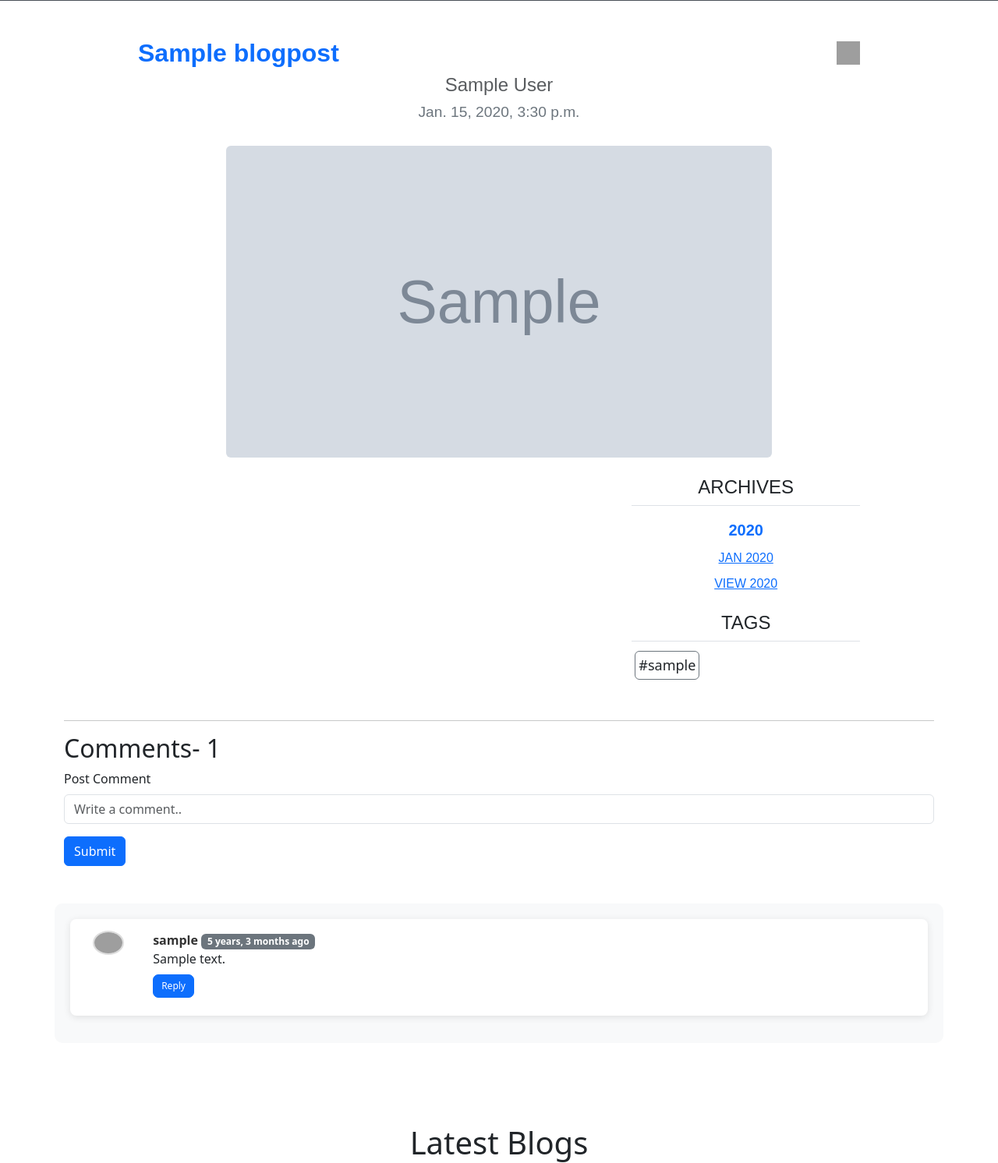
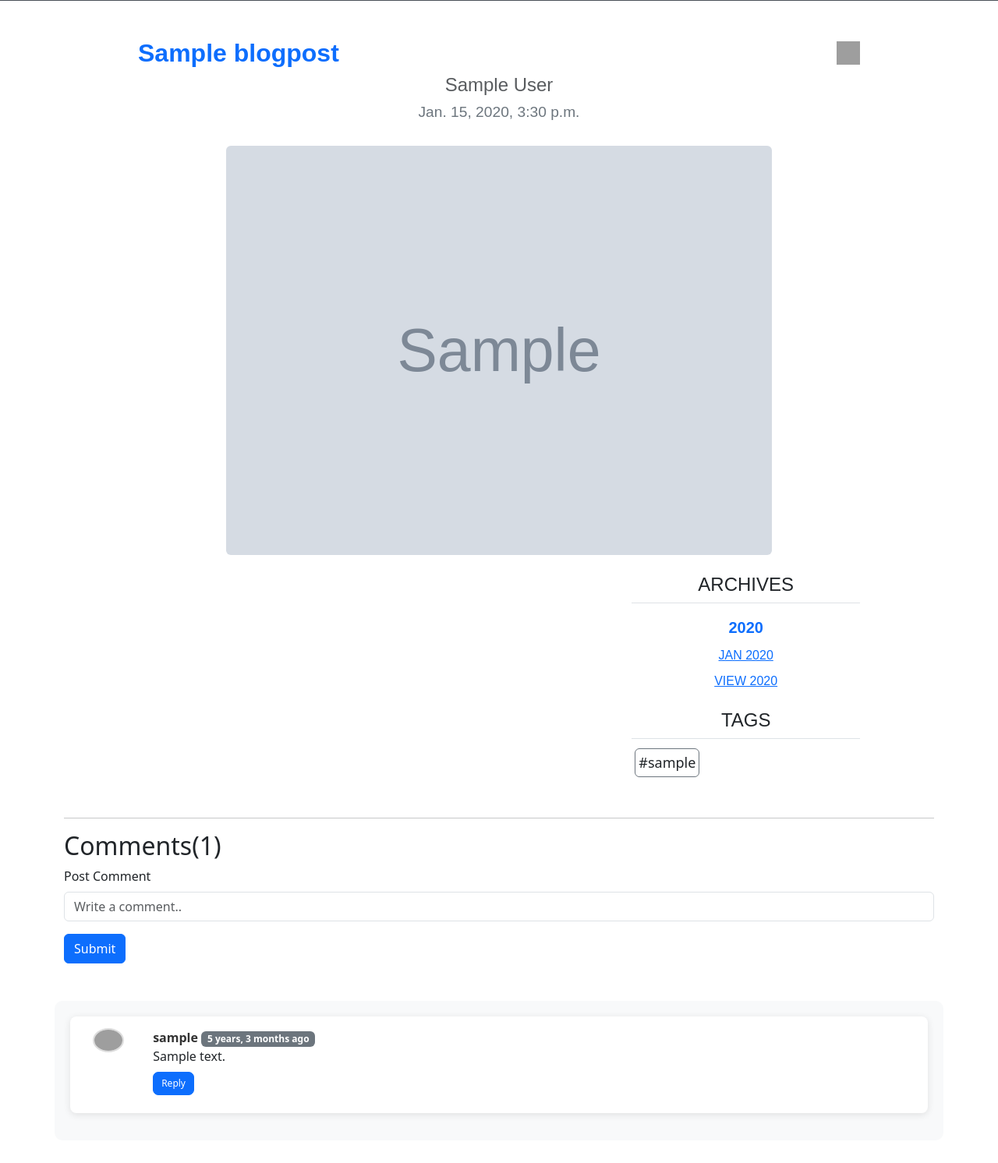
Before and after one commit to akanksha070191/Blog, a Django app: page /blogs/1/ in a window 1280 px wide. Shown: the part 56-1548 px from the top of the page at 78% size. Run offline with Django 5.2, Linux system fonts and the light colour scheme; tables that the repository leaves empty hold one stand-in row (values such as "Sample post"); grey boxes marked "Sample" are stand-in pictures; grey boxes are pictures that could not be loaded.

Commit message:
blogdetail height adjust

```diff
--- a/templates/blogDetail.html
+++ b/templates/blogDetail.html
@@ -222,7 +222,7 @@
                 <img src="{{ blog.image.url }}"
                      class="img-fluid rounded"
                      alt="Blog Image"
-                     style="width: 700px; height: 400px; object-fit: cover;">
+                     style="width: 700px; object-fit: cover;">
             </div>
 
             <!-- Blog Content and Archives Section -->
@@ -301,7 +301,7 @@
     </div>
 
 <div class="container">
-    <h2 class="col-lg-4">Comments- <span>{{count}}</span></h2>
+    <h2 class="col-lg-4">Comments({{count}})</h2>
 
     <div class="row my-2">
         <form action="/postComment" method="post">
```
